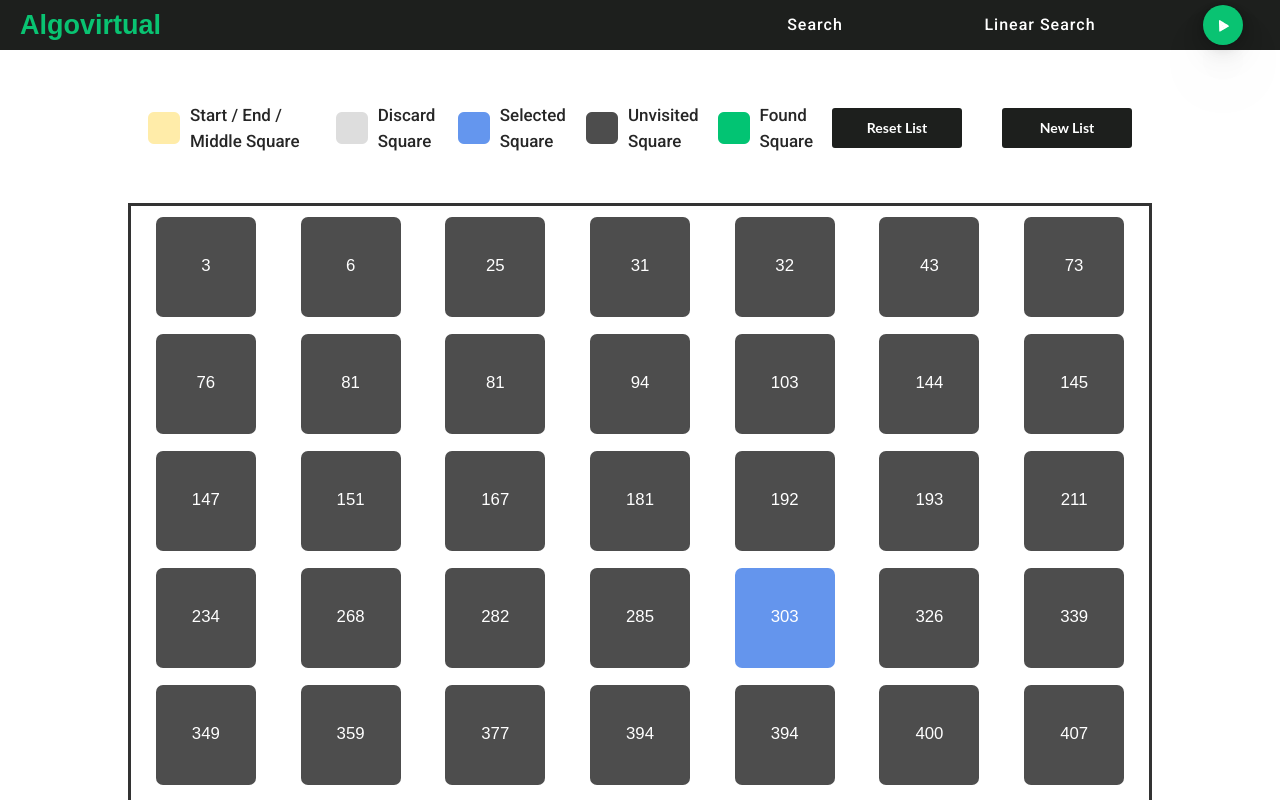
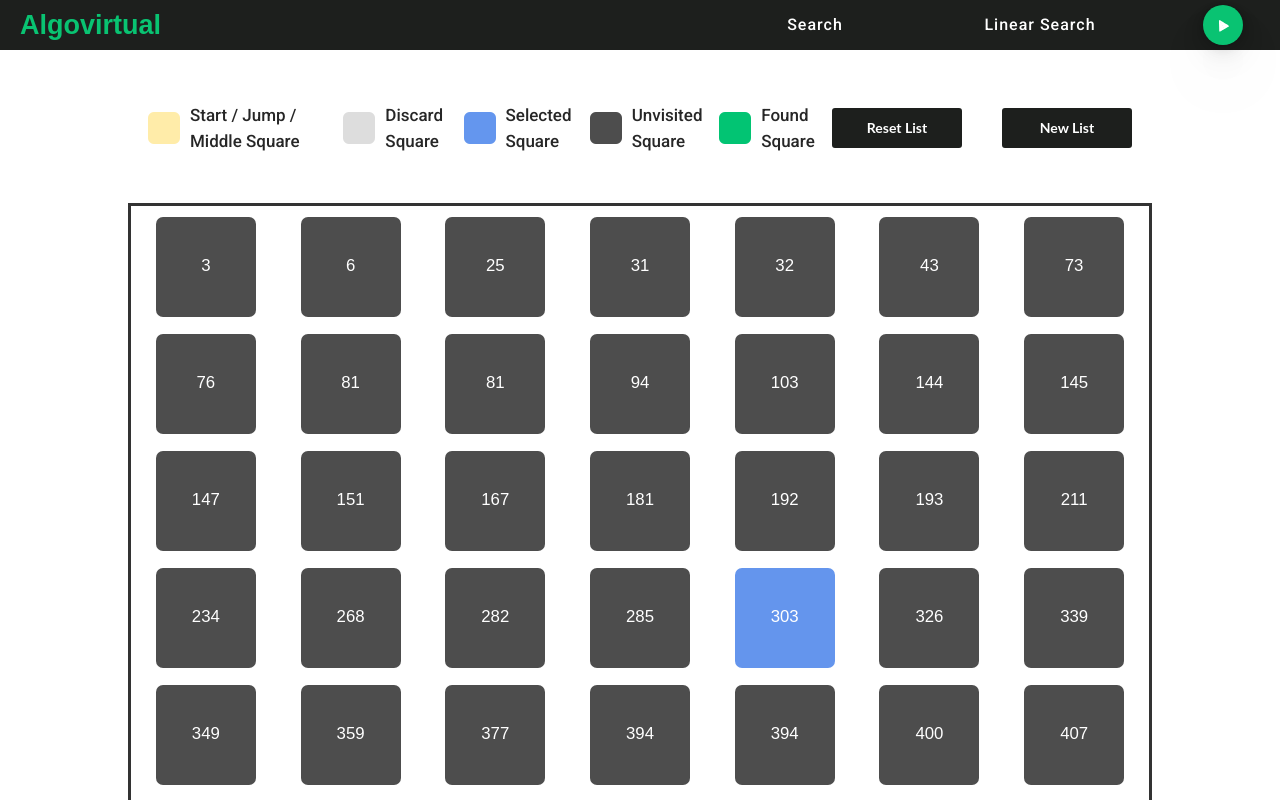
Before and after one commit to seydobassam/algovisual, a Vue app: page / in a window 1280 px wide. Shown: the top 800 px of the page. Built offline with nearby package versions, Linux system fonts and the light colour scheme.

Commit message:
rename end to jump for square info

```diff
--- a/src/views/virtual-views/search/list.vue
+++ b/src/views/virtual-views/search/list.vue
@@ -3,7 +3,7 @@
     <div class="list-details" v-bind:style="{ width: getListWidth() + 'px' }">
       <div>
         <img src="../../../assets/squares/sem-middle-square.png" />
-        <span>Start / End / Middle Square</span>
+        <span>Start / Jump / Middle Square</span>
       </div>
       <div>
         <img src="../../../assets/squares/discard-square.png" />
```
